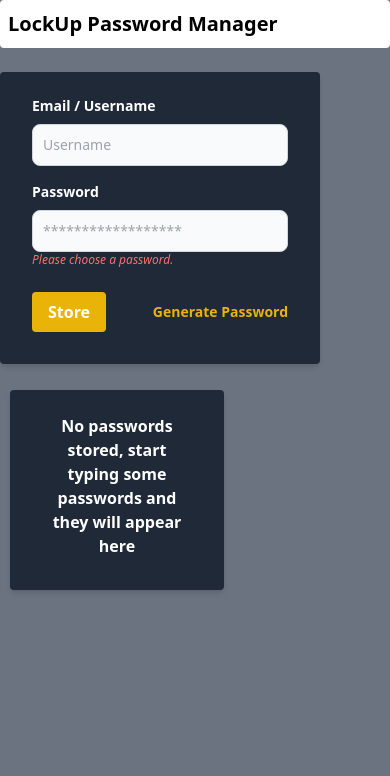
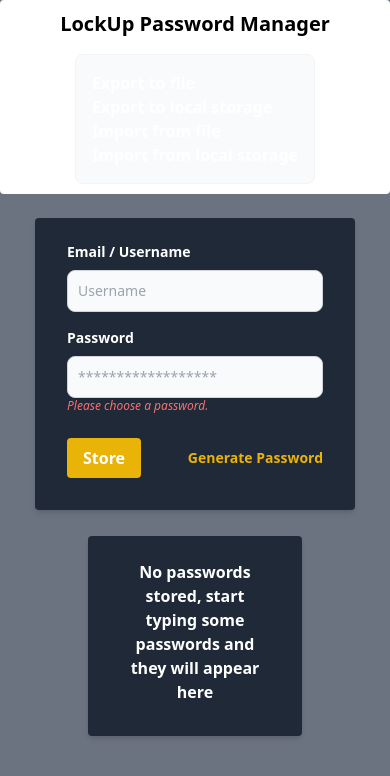
Before and after one commit to meeranh/LockUp, a React (Vite) app: page / in a window 390 px wide. Shown: the top 776 px of the page. Built offline with nearby package versions, Linux system fonts and the light colour scheme.

Commit message:
Improved responsiveness

```diff
--- a/src/components/TopButtons.jsx
+++ b/src/components/TopButtons.jsx
@@ -5,11 +5,11 @@
 
 const TopButtons = () => {
   return (
-    <nav class="bg-white border-gray-200 px-2 sm:px-4 py-2.5 rounded dark:bg-gray-900">
-      <div class="container flex flex-wrap items-center justify-between mx-auto">
-        <span class="self-center text-xl font-semibold whitespace-nowrap dark:text-white">LockUp Password Manager</span>
-        <div class="hidden w-full md:block md:w-auto" id="navbar-default">
-          <ul class="flex flex-col p-4 mt-4 border border-gray-100 rounded-lg bg-gray-50 md:flex-row md:space-x-8 md:mt-0 md:text-sm md:font-medium md:border-0 md:bg-white dark:bg-gray-800 md:dark:bg-gray-900 dark:border-gray-700">
+    <nav className="bg-white border-gray-200 px-2 sm:px-4 py-2.5 rounded dark:bg-gray-900">
+      <div className="container flex flex-wrap items-center justify-between mx-auto">
+        <span className="self-center text-xl font-semibold whitespace-nowrap dark:text-white text-center mx-auto">LockUp Password Manager</span>
+        <div className="md:block md:w-auto sm:flex mx-auto">
+          <ul className="flex flex-col p-4 mt-4 border border-gray-100 rounded-lg bg-gray-50 md:flex-row md:space-x-8 md:mt-0 md:text-sm md:font-medium md:border-0 md:bg-white dark:bg-gray-800 md:dark:bg-gray-900 dark:border-gray-700">
             <li>
               <ExportBtn />
             </li>
--- a/src/components/dataInputUI/PasswordForm.jsx
+++ b/src/components/dataInputUI/PasswordForm.jsx
@@ -21,7 +21,7 @@
   }
 
   return (
-    <div className="w-full max-w-xs">
+    <div className="w-full max-w-xs mx-auto">
       <form className="bg-gray-800 shadow-md rounded px-8 pt-6 pb-8 mb-4" onSubmit={handleSubmit(handleSave)}>
         <div className="mb-4">
           <label className="block text-white text-sm font-bold mb-2" htmlFor="email">
--- a/src/components/dataOutputUI/StoredPasswords.jsx
+++ b/src/components/dataOutputUI/StoredPasswords.jsx
@@ -7,7 +7,7 @@
   const { allPasswords } = useContext(PassContext);
 
   return (
-    <section className="passwordList">
+    <section className="passwordList mx-auto">
       {allPasswords.length == 0 ?
         <div className="bg-gray-800 shadow-md rounded px-8 pt-6 pb-8 mb-4"><h5 className="emptyPlaceholder font-bold text-white">No passwords stored, start typing some passwords and they will appear here</h5></div> : <PasswordTable data={allPasswords} />}
     </section>
```
